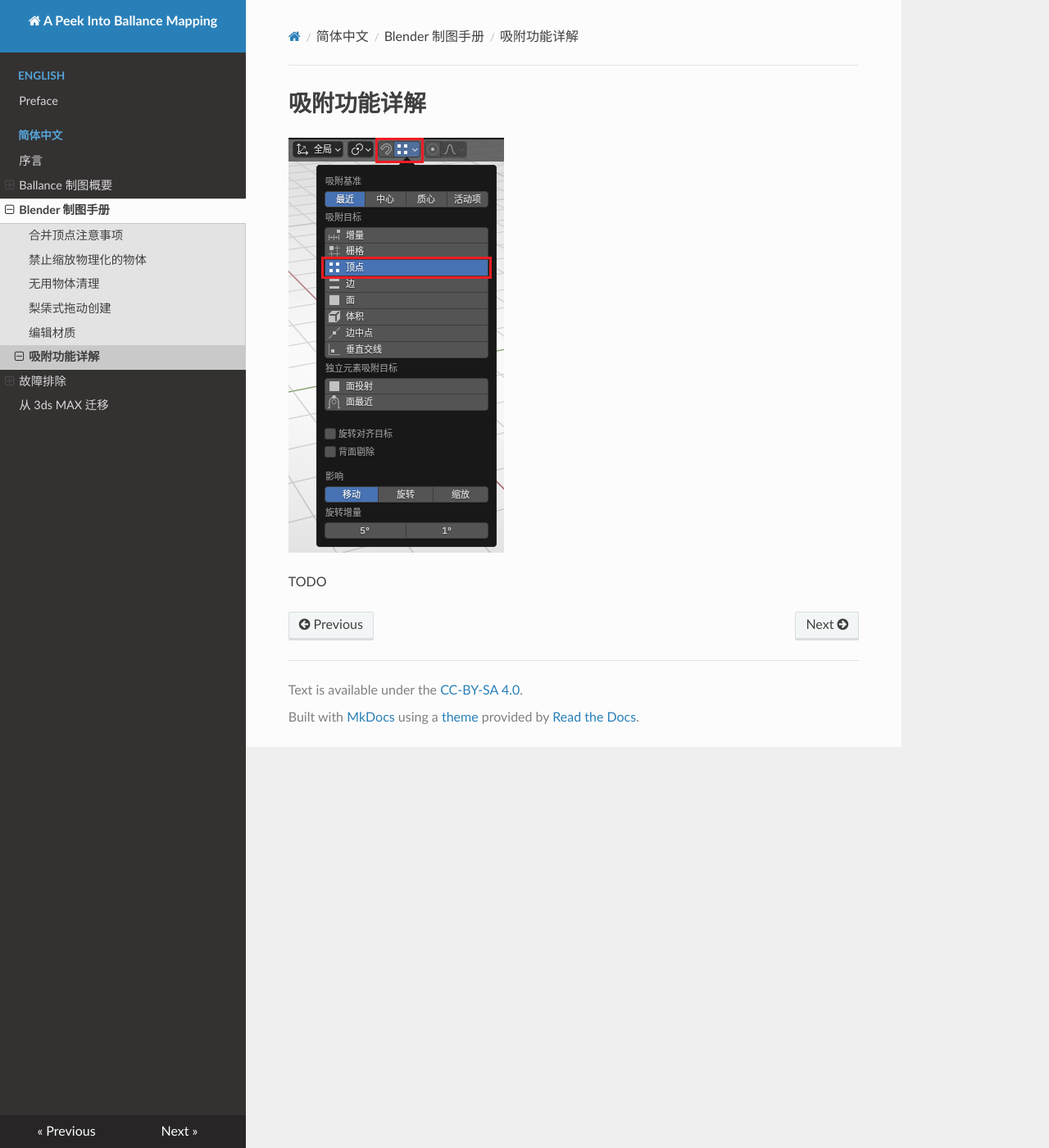
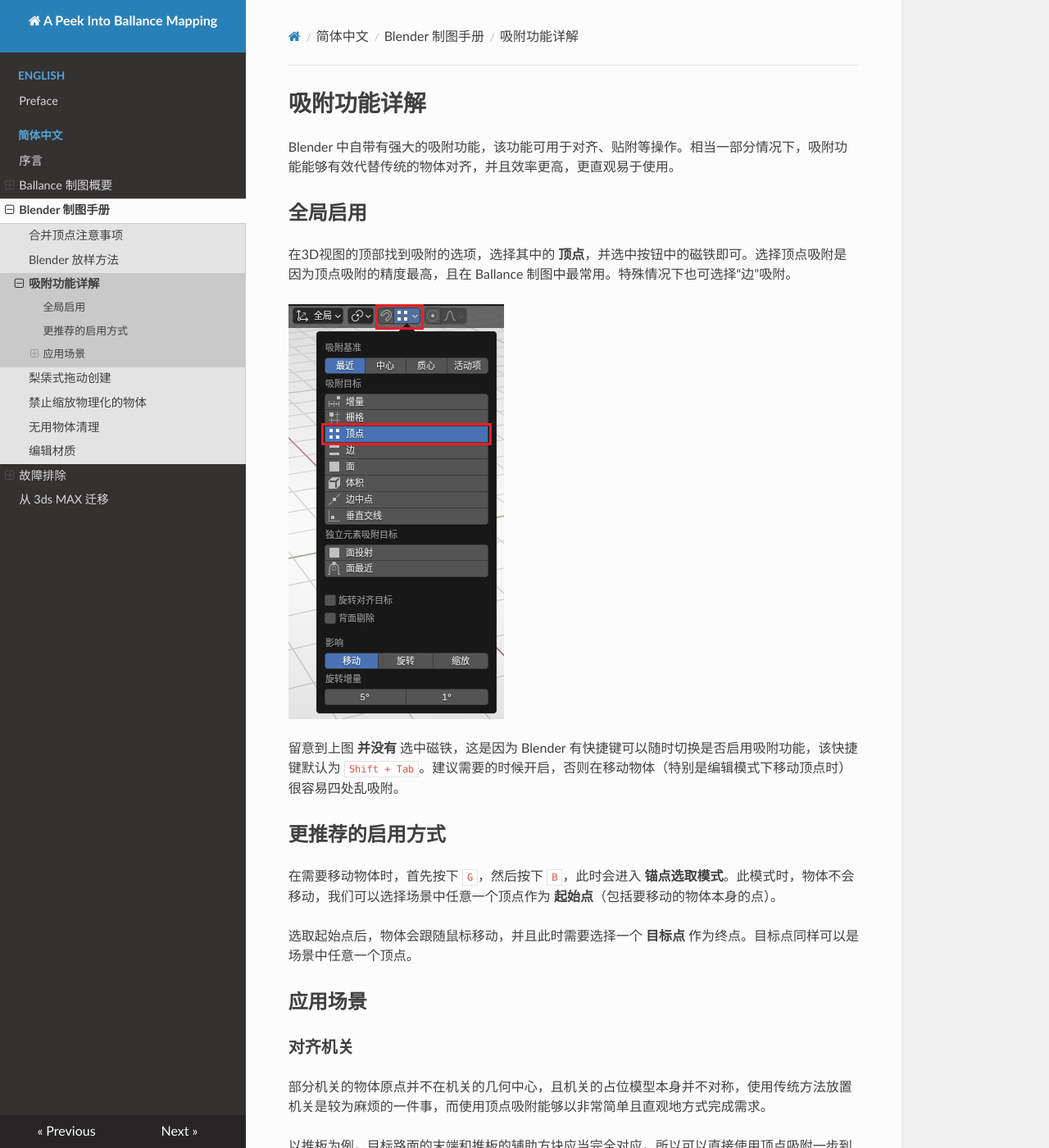
Before and after one commit to yyc12345/A-Peek-Into-Ballance-Mapping, an MkDocs documentation site: the page built from docs/zh-cn/blender/snapping.md, in a window 1280 px wide and 1400 px high. Shown: the whole window at 82% size. Built offline with MkDocs 1.6.1, drawn with Linux system fonts in a browser that asks for light colours; nearby versions of some CDN libraries; some of the changed text lies outside the part shown.

Commit message:
update: add sampling & snapping

```diff
--- a/docs/zh-cn/blender/snapping.md
+++ b/docs/zh-cn/blender/snapping.md
@@ -1,5 +1,35 @@
 # 吸附功能详解
+
+Blender 中自带有强大的吸附功能，该功能可用于对齐、贴附等操作。相当一部分情况下，吸附功能能够有效代替传统的物体对齐，并且效率更高，更直观易于使用。
+
+## 全局启用
+
+在3D视图的顶部找到吸附的选项，选择其中的 **顶点**，并选中按钮中的磁铁即可。选择顶点吸附是因为顶点吸附的精度最高，且在 Ballance 制图中最常用。特殊情况下也可选择“边”吸附。
 
 ![blender_vertex_snapping](../../imgs/blender_vertex_snapping.png)
 
-TODO
+留意到上图 **并没有** 选中磁铁，这是因为 Blender 有快捷键可以随时切换是否启用吸附功能，该快捷键默认为 `Shift + Tab`。建议需要的时候开启，否则在移动物体（特别是编辑模式下移动顶点时）很容易四处乱吸附。
+
+## 更推荐的启用方式
+
+在需要移动物体时，首先按下 `G`，然后按下 `B`，此时会进入 **锚点选取模式**。此模式时，物体不会移动，我们可以选择场景中任意一个顶点作为 **起始点**（包括要移动的物体本身的点）。
+
+选取起始点后，物体会跟随鼠标移动，并且此时需要选择一个 **目标点** 作为终点。目标点同样可以是场景中任意一个顶点。
+
+## 应用场景
+
+### 对齐机关
+
+部分机关的物体原点并不在机关的几何中心，且机关的占位模型本身并不对称，使用传统方法放置机关是较为麻烦的一件事，而使用顶点吸附能够以非常简单且直观地方式完成需求。
+
+以推板为例，目标路面的末端和推板的辅助方块应当完全对应，所以可以直接使用顶点吸附一步到位。
+
+![snapping_example_1](../../imgs/snapping_example_1.png)
+
+### 路面补长
+
+很多时候两头路面都做好时，中间可能会少一段，这时可以将其中一侧的路面直接利用顶点拉长以补齐。
+
+拖动顶点保持材质正常的操作需要用到自动调整UV的功能。具体操作可以查看[梨栠式拖动创建](./liren-drag.md)。
+
+![snapping_example_2](../../imgs/snapping_example_2.png)
--- a/mkdocs.yml
+++ b/mkdocs.yml
@@ -14,16 +14,16 @@
       - '自制地图概述': 'zh-cn/mapping/introduction.md'
       - '工具安装与配置': 'zh-cn/mapping/installations.md'
       - '归组': 'zh-cn/mapping/grouping.md'
-      - '死亡区': 'zh-cn/mapping/depth-cube.md'
       - '钢轨参数': 'zh-cn/mapping/rail-parameter.md'
       - '贴图文件的保存格式': 'zh-cn/mapping/texture-option.md'
     - 'Blender 制图手册':
       - '合并顶点注意事项': 'zh-cn/blender/merge-vertices.md'
+      - 'Blender 放样方法': 'zh-cn/blender/sampling.md'
+      - '吸附功能详解': 'zh-cn/blender/snapping.md'
+      - '梨栠式拖动创建': 'zh-cn/blender/liren-drag.md'
       - '禁止缩放物理化的物体': 'zh-cn/blender/no-scaled-physicalized-object.md'
       - '无用物体清理': 'zh-cn/blender/unused-object.md'
-      - '梨栠式拖动创建': 'zh-cn/blender/liren-drag.md'
       - '编辑材质': 'zh-cn/blender/modify-material.md'
-      - '吸附功能详解': 'zh-cn/blender/snapping.md'
     - '故障排除':
       - 'Blender 资产相关问题': 'zh-cn/trouble-shooting/blender-assets.md'
       - '路面发黑': 'zh-cn/trouble-shooting/black.md'
```
Also changed, not shown: docs/zh-cn/blender/sampling.md (added, +37 -0 lines), docs/zh-cn/mapping/depth-cube.md (deleted, +0 -9 lines), docs/zh-cn/migrate-from-max.md (+10 -0 lines), docs/imgs/array_sampling.png (added), docs/imgs/snapping_example_1.png (added), docs/imgs/snapping_example_2.png (added).
